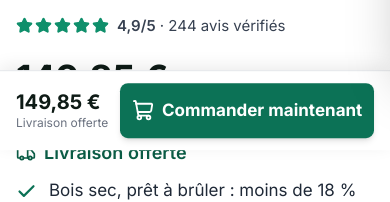
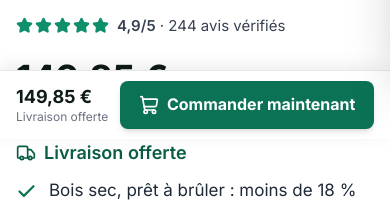
Before and after one commit to Profesordd/bois-tresor-vitrine, a Next.js app: page /produits/bois-de-chauffage-30cm-palette-17-stere-100-hetre/ in a window 390 px wide. Shown: the part 774-976 px from the top of the page. Built offline with nearby package versions, Linux system fonts and the light colour scheme; no server answers.

Commit message:
Barre d'achat mobile compacte : une ligne, 48 px, partagée entre les fiches
Le libellé passait sur deux lignes et la barre prenait 107 px, un quart
de l'écran. Composant unique BarreAchatMobile, testé de 320 à 393 px.

Co-Authored-By: Claude Opus 5 <noreply@anthropic.com>

```diff
--- /dev/null
+++ b/components/shop/BarreAchatMobile.tsx
@@ -0,0 +1,56 @@
+'use client'
+
+import { ShoppingCart } from 'lucide-react'
+import { formatPrice } from '@/lib/utils'
+
+interface Props {
+  visible: boolean
+  prix: number
+  /** Une ligne courte sous le prix : « 30 sacs », « Quantité : 2 ». */
+  sousTitre: string
+  redirecting: boolean
+  onClick: () => void
+  /** data-track et data-product-* du bouton principal, pour la mesure. */
+  attributs: Record<string, string | number>
+}
+
+/**
+ * Barre d'achat fixe en bas d'écran, téléphone et tablette.
+ *
+ * Toujours montée, glissée hors de l'écran quand le bouton principal est
+ * visible. Une seule ligne, compacte : le libellé ne passe jamais sur deux
+ * lignes — un bouton de 80 px de haut prenait un quart de l'écran.
+ */
+export default function BarreAchatMobile({ visible, prix, sousTitre, redirecting, onClick, attributs }: Props) {
+  return (
+    <div
+      aria-hidden={!visible}
+      className={`lg:hidden fixed inset-x-0 bottom-0 z-30 bg-white border-t border-gray-200 shadow-[0_-4px_16px_rgba(0,0,0,0.08)] px-4 pt-2.5 pb-[calc(0.625rem+env(safe-area-inset-bottom))] transition-transform duration-200 ${
+        visible ? 'translate-y-0' : 'translate-y-full pointer-events-none'
+      }`}
+    >
+      <div className="flex items-center gap-3 max-w-lg mx-auto">
+        <div className="min-w-0 flex-shrink-0">
+          <p className="text-lg font-bold text-ink leading-tight">{formatPrice(prix)}</p>
+          <p className="text-[12px] text-gray-500 leading-tight truncate max-w-[110px]">{sousTitre}</p>
+        </div>
+        <button
+          onClick={onClick}
+          disabled={redirecting}
+          tabIndex={visible ? 0 : -1}
+          {...attributs}
+          className="flex-1 min-w-0 h-12 px-3 rounded-lg font-bold text-[16px] whitespace-nowrap flex items-center justify-center gap-2 shadow-md bg-brand-600 hover:bg-brand-700 disabled:opacity-70 text-white transition-colors"
+        >
+          {redirecting ? (
+            'Redirection…'
+          ) : (
+            <>
+              <ShoppingCart size={20} className="flex-shrink-0 hidden min-[380px]:block" />
+              Commander maintenant
+            </>
+          )}
+        </button>
+      </div>
+    </div>
+  )
+}
--- a/components/shop/LotSelector.tsx
+++ b/components/shop/LotSelector.tsx
@@ -7,6 +7,7 @@ import type { Product, Lot } from '@/types/database'
 import { buildCheckoutUrl, messageLimite } from '@/lib/checkout'
 import { lotsDisponibles, lotParDefaut, libelleLot, produitDuLot, PRIX_MARCHE_SAC, PRIX_MARCHE_DATE } from '@/lib/lots'
 import { formatPrice } from '@/lib/utils'
+import BarreAchatMobile from '@/components/shop/BarreAchatMobile'
 import { trackAddToCartThenRedirect } from '@/lib/analytics/meta'
 
 interface Props {
@@ -61,7 +62,7 @@ export default function LotSelector({ product }: Props) {
   }, [lot])
   useEffect(() => {
     if (!barreVisible || !window.matchMedia('(max-width: 1023px)').matches) return
-    document.body.style.paddingBottom = '5.5rem'
+    document.body.style.paddingBottom = '4.5rem'
     return () => { document.body.style.paddingBottom = '' }
   }, [barreVisible])
 
@@ -193,30 +194,14 @@ export default function LotSelector({ product }: Props) {
         Vous passez directement au paiement sécurisé.
       </p>
 
-      {/* ── Barre fixe, téléphone ── */}
-      <div
-        aria-hidden={!barreVisible}
-        className={`lg:hidden fixed inset-x-0 bottom-0 z-30 bg-white border-t border-gray-200 shadow-[0_-4px_16px_rgba(0,0,0,0.08)] px-4 pt-3 pb-[calc(0.75rem+env(safe-area-inset-bottom))] transition-transform duration-200 ${
-          barreVisible ? 'translate-y-0' : 'translate-y-full pointer-events-none'
-        }`}
-      >
-        <div className="flex items-center gap-3 max-w-lg mx-auto">
-          <div className="min-w-0 flex-shrink-0">
-            <p className="text-xl font-bold text-ink leading-tight">{formatPrice(lot.price)}</p>
-            <p className="text-[12px] text-gray-500 leading-tight">{libelleLot(lot)} · livraison offerte</p>
-          </div>
-          <button
-            onClick={handleBuy}
-            disabled={redirecting}
-            tabIndex={barreVisible ? 0 : -1}
-            data-track="Commander (barre mobile)"
-            {...attributs}
-            className="flex-1 min-w-0 py-3.5 rounded-lg font-bold text-[17px] flex items-center justify-center gap-2 shadow-md bg-brand-600 hover:bg-brand-700 disabled:opacity-70 text-white transition-colors"
-          >
-            {redirecting ? 'Redirection…' : <><ShoppingCart size={22} className="flex-shrink-0" />Commander maintenant</>}
-          </button>
-        </div>
-      </div>
+      <BarreAchatMobile
+        visible={barreVisible}
+        prix={lot.price}
+        sousTitre={libelleLot(lot)}
+        redirecting={redirecting}
+        onClick={handleBuy}
+        attributs={{ 'data-track': 'Commander (barre mobile)', ...attributs }}
+      />
     </div>
   )
 }
--- a/components/shop/QuantitySelector.tsx
+++ b/components/shop/QuantitySelector.tsx
@@ -6,7 +6,7 @@ import { Minus, Plus, ShoppingCart, Mail, AlertCircle } from 'lucide-react'
 import { useCartStore } from '@/stores/cart'
 import type { Product } from '@/types/database'
 import { buildCheckoutUrl, maxParCommande, messageLimite } from '@/lib/checkout'
-import { formatPrice } from '@/lib/utils'
+import BarreAchatMobile from '@/components/shop/BarreAchatMobile'
 import { trackAddToCartThenRedirect } from '@/lib/analytics/meta'
 
 interface Props {
@@ -61,7 +61,7 @@ export default function QuantitySelector({ product }: Props) {
     if (!barreVisible) return
     const mobile = window.matchMedia('(max-width: 1023px)')
     if (!mobile.matches) return
-    document.body.style.paddingBottom = '5.5rem'
+    document.body.style.paddingBottom = '4.5rem'
     return () => { document.body.style.paddingBottom = '' }
   }, [barreVisible])
 
@@ -185,43 +185,20 @@ export default function QuantitySelector({ product }: Props) {
             Vous passez directement au paiement sécurisé.
           </p>
 
-          {/* Barre d'achat fixe, téléphone et tablette uniquement. Toujours
-              montée, glissée hors de l'écran quand le bouton principal est
-              visible : le mouvement dit d'où elle vient. */}
-          <div
-            aria-hidden={!barreVisible}
-            className={`lg:hidden fixed inset-x-0 bottom-0 z-30 bg-white border-t border-gray-200 shadow-[0_-4px_16px_rgba(0,0,0,0.08)] px-4 pt-3 pb-[calc(0.75rem+env(safe-area-inset-bottom))] transition-transform duration-200 ${
-              barreVisible ? 'translate-y-0' : 'translate-y-full pointer-events-none'
-            }`}
-          >
-            <div className="flex items-center gap-3 max-w-lg mx-auto">
-              <div className="min-w-0 flex-shrink-0">
-                <p className="text-xl font-bold text-ink leading-tight">
-                  {formatPrice(product.price * qty)}
-                </p>
-                <p className="text-[12px] text-gray-500 leading-tight">
-                  {qty > 1 ? `Quantité : ${qty}` : 'Livraison offerte'}
-                </p>
-              </div>
-              <button
-                onClick={handleBuy}
-                disabled={redirecting}
-                tabIndex={barreVisible ? 0 : -1}
-                data-track="Commander (barre mobile)"
-                data-product-slug={product.slug}
-                data-product-name={product.name}
-                data-product-qty={qty}
-                data-product-value={(product.price * qty).toFixed(2)}
-                className="flex-1 min-w-0 py-3.5 rounded-lg font-bold text-[17px] flex items-center justify-center gap-2 shadow-md bg-brand-600 hover:bg-brand-700 disabled:opacity-70 text-white transition-colors"
-              >
-                {redirecting ? (
-                  'Redirection…'
-                ) : (
-                  <><ShoppingCart size={22} className="flex-shrink-0" />Commander maintenant</>
-                )}
-              </button>
-            </div>
-          </div>
+          <BarreAchatMobile
+            visible={barreVisible}
+            prix={product.price * qty}
+            sousTitre={qty > 1 ? `Quantité : ${qty}` : 'Livraison offerte'}
+            redirecting={redirecting}
+            onClick={handleBuy}
+            attributs={{
+              'data-track': 'Commander (barre mobile)',
+              'data-product-slug': product.slug,
+              'data-product-name': product.name,
+              'data-product-qty': qty,
+              'data-product-value': (product.price * qty).toFixed(2),
+            }}
+          />
         </>
       )}
     </div>
```
